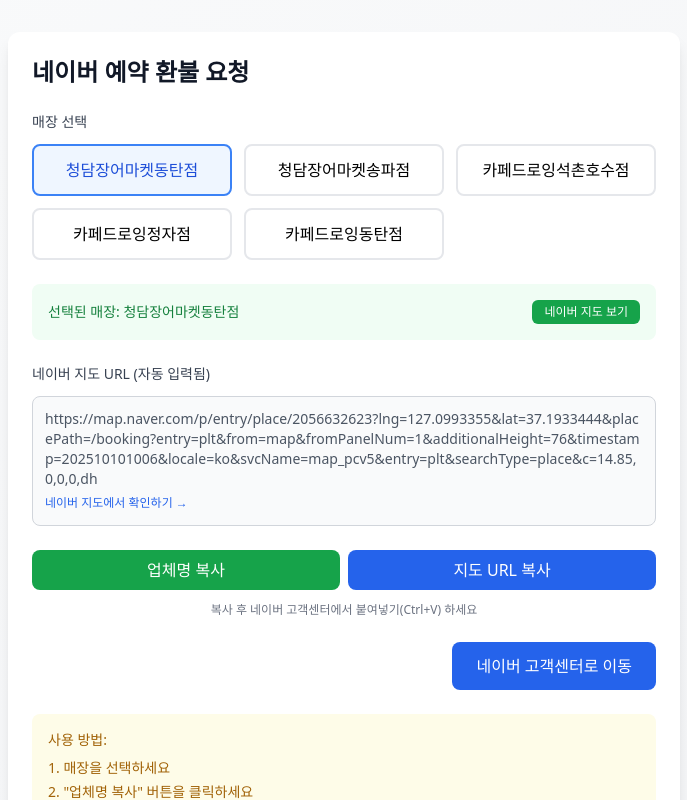
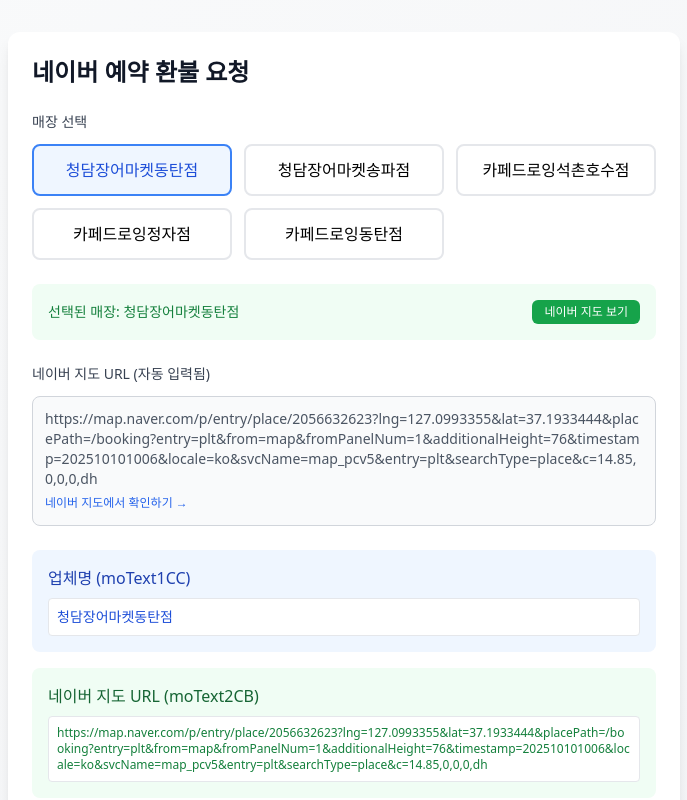
Before and after one commit to senti270/portal, a Next.js app: page /naver-refund in a window 1280 px wide. Both pictures are taken after a click on the button "청담장어마켓동탄점". Shown: the top 800 px of the page, without its empty margins (296-983 px from the left). Built offline with nearby package versions, Linux system fonts and the light colour scheme.

Commit message:
Improve: Show input content preview instead of copy buttons

```diff
--- a/components/NaverRefundRequest.tsx
+++ b/components/NaverRefundRequest.tsx
@@ -59,31 +59,13 @@ export default function NaverRefundRequest() {
 
     // 네이버 고객센터 URL 생성
     const mapUrl = selectedStore.naverMapUrl || ''
-    const encodedMapUrl = encodeURIComponent(mapUrl)
-    const encodedCompany = encodeURIComponent(selectedStore.name)
-    const naverUrl = `https://help.naver.com/inquiry/input.help?categoryNo=15008&serviceNo=30026&lang=ko&message=${encodedMapUrl}&company=${encodedCompany}`
+    const naverUrl = `https://help.naver.com/inquiry/input.help?categoryNo=15008&serviceNo=30026&lang=ko`
 
     // 네이버 고객센터 열기
     window.open(naverUrl, '_blank')
 
     // 안내 메시지 표시
-    alert(`네이버 고객센터가 열렸습니다!\n\n복사된 내용:\n업체명: ${selectedStore.name}\n네이버 지도 URL: ${mapUrl}\n\n위 내용을 각각 복사해서 입력해주세요.`)
-  }
-
-  const copyToClipboard = async (text: string, label: string) => {
-    try {
-      await navigator.clipboard.writeText(text)
-      alert(`${label}이(가) 클립보드에 복사되었습니다!`)
-    } catch (error) {
-      // 클립보드 API가 지원되지 않는 경우
-      const textArea = document.createElement('textarea')
-      textArea.value = text
-      document.body.appendChild(textArea)
-      textArea.select()
-      document.execCommand('copy')
-      document.body.removeChild(textArea)
-      alert(`${label}이(가) 클립보드에 복사되었습니다!`)
-    }
+    alert(`네이버 고객센터가 열렸습니다!\n\n입력할 내용:\n\n1. 업체명 입력란에:\n"${selectedStore.name}"\n\n2. 문의내용 입력란에:\n"${mapUrl}"\n\n위 내용을 복사해서 입력해주세요.`)
   }
 
   const handleCustomMessageChange = (e: React.ChangeEvent<HTMLTextAreaElement>) => {
@@ -167,26 +149,22 @@ export default function NaverRefundRequest() {
         </div>
       </div>
 
-      {/* 복사 버튼들 */}
+      {/* 입력할 내용 미리보기 */}
       {selectedStore && (
-        <div className="mb-6 space-y-3">
-          <div className="flex gap-2">
-            <button
-              onClick={() => copyToClipboard(selectedStore.name, '업체명')}
-              className="flex-1 bg-green-600 hover:bg-green-700 text-white px-4 py-2 rounded-lg font-medium transition-all duration-200"
-            >
-              업체명 복사
-            </button>
-            <button
-              onClick={() => copyToClipboard(selectedStore.naverMapUrl || '', '네이버 지도 URL')}
-              className="flex-1 bg-blue-600 hover:bg-blue-700 text-white px-4 py-2 rounded-lg font-medium transition-all duration-200"
-            >
-              지도 URL 복사
-            </button>
+        <div className="mb-6 space-y-4">
+          <div className="p-4 bg-blue-50 dark:bg-blue-900/30 rounded-lg">
+            <h4 className="font-medium text-blue-800 dark:text-blue-200 mb-2">업체명 (moText1CC)</h4>
+            <p className="text-sm text-blue-700 dark:text-blue-300 bg-white dark:bg-gray-800 p-2 rounded border">
+              {selectedStore.name}
+            </p>
           </div>
-          <p className="text-xs text-gray-500 dark:text-gray-400 text-center">
-            복사 후 네이버 고객센터에서 붙여넣기(Ctrl+V) 하세요
-          </p>
+
+          <div className="p-4 bg-green-50 dark:bg-green-900/30 rounded-lg">
+            <h4 className="font-medium text-green-800 dark:text-green-200 mb-2">네이버 지도 URL (moText2CB)</h4>
+            <p className="text-xs text-green-700 dark:text-green-300 bg-white dark:bg-gray-800 p-2 rounded border break-all">
+              {selectedStore.naverMapUrl}
+            </p>
+          </div>
         </div>
       )}
 
@@ -212,10 +190,9 @@ export default function NaverRefundRequest() {
         </p>
         <ol className="text-sm text-yellow-700 dark:text-yellow-300 mt-2 space-y-1 list-decimal list-inside">
           <li>매장을 선택하세요</li>
-          <li>"업체명 복사" 버튼을 클릭하세요</li>
-          <li>"지도 URL 복사" 버튼을 클릭하세요</li>
+          <li>위의 입력할 내용을 확인하세요</li>
           <li>"네이버 고객센터로 이동" 버튼을 클릭하세요</li>
-          <li>네이버 고객센터에서 복사한 내용을 붙여넣기(Ctrl+V) 하세요</li>
+          <li>네이버 고객센터에서 위 내용을 복사해서 입력하세요</li>
         </ol>
       </div>
     </div>
```
